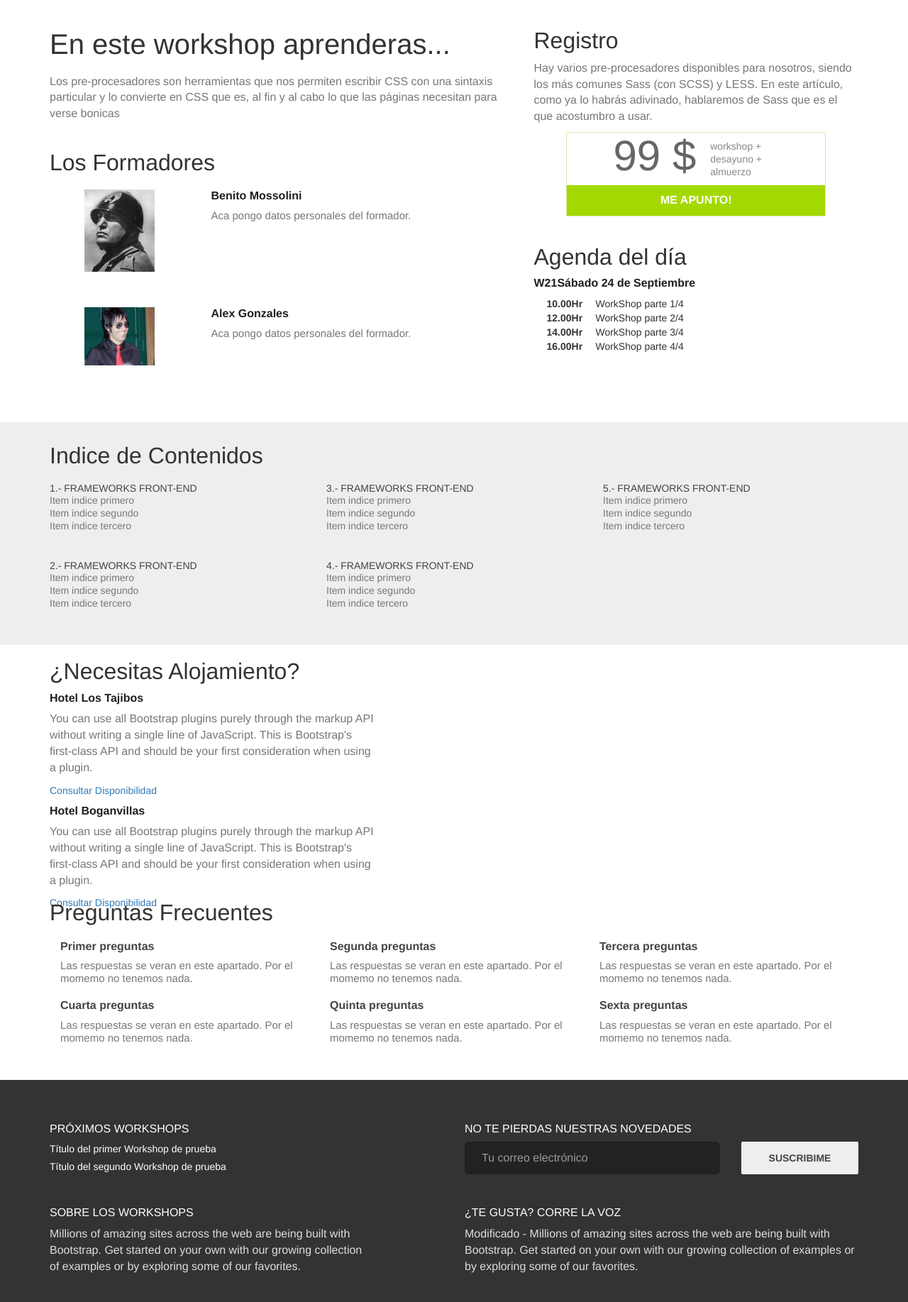
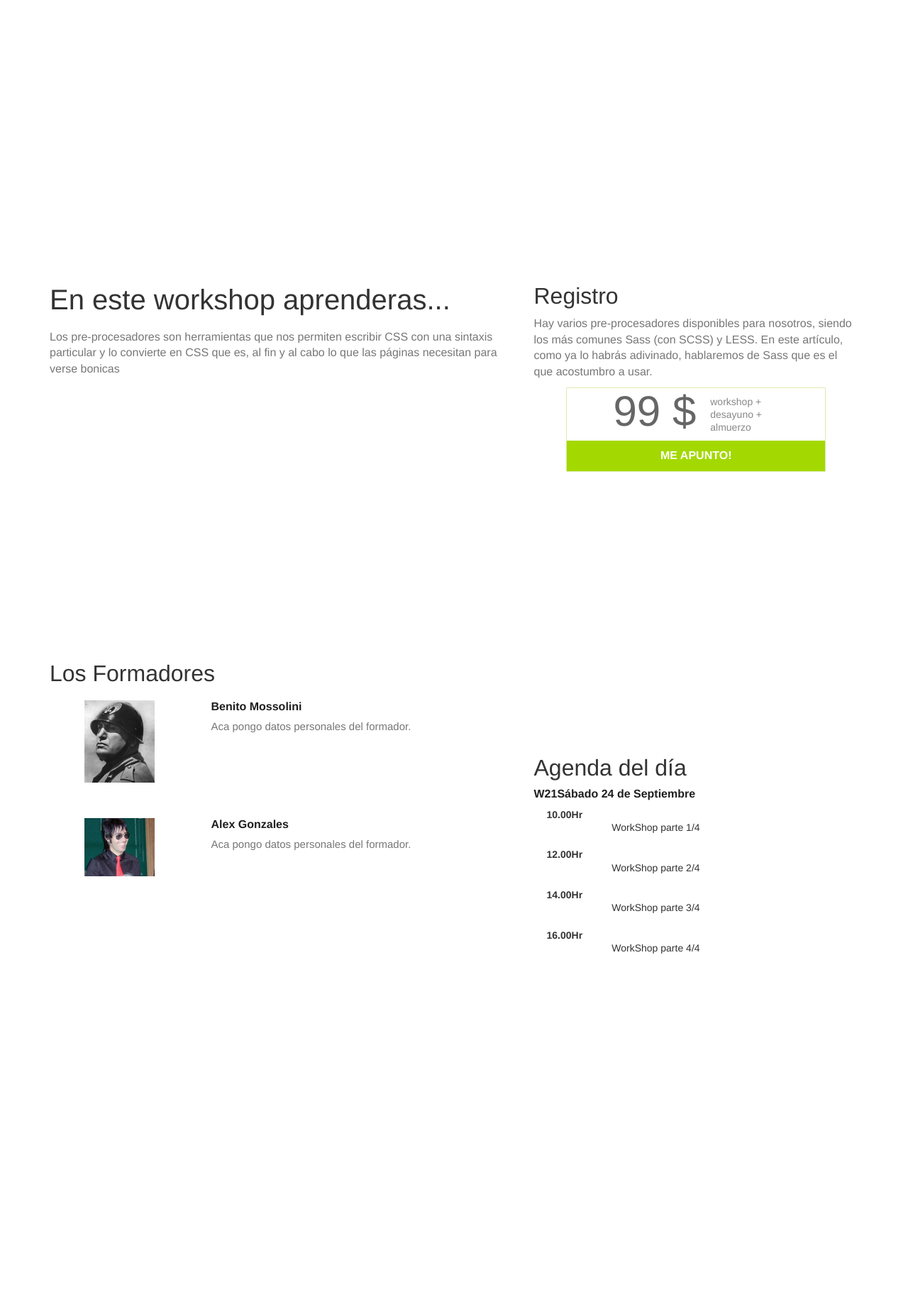
Before and after one commit to Emanuel589/practica_bootstrap, a PHP site: page /detail.php in a window 1280 px wide. Shown: the part 172-2007 px from the top of the page at 71% size. Run offline with PHP 8.4, Linux system fonts and the light colour scheme; some libraries are stand-ins or nearby versions.

Commit message:
adaptacion de la pagina detalle curso terminado de bootstrap 3

```diff
--- a/css/detail.css
+++ b/css/detail.css
@@ -5,7 +5,7 @@
 }
 
 section {
-	margin: 40px 0;
+	margin: 20px 0;
 }
 
 .detail h2,
@@ -17,14 +17,14 @@ section {
 
 .detail h2 {
 	color: fff;
-	font-size: 56px;
-	font-size: 5.6rem;
+	font-size: 36px;
+	font-size: 3.6rem;
 	font-weight: 200;
 }
 
 .detail h3 {
-	font-size: 32px;
-	font-size: 3.2rem;
+	font-size: 22px;
+	font-size: 2.2rem;
 }
 
 .detail h4 {
@@ -43,16 +43,19 @@ section {
 .detail dd {
 	float: left;
 	width: 70%;
-	padding-left: 4%;
-	margin-left: 0;
+	padding: 4%;
+	margin: 0 10% 0 5%;
 }
 
 #intro h3 {
 	margin: 0 0 20px 0;
-	font-size: 40px;
-	font-size: 4rem;
+	font-size: 26px;
+	font-size: 2.6rem;
 }
 
+.trainer {
+	text-align: center;
+}
 #trainer-list img {
 	display: block;
 	margin: 10px auto 0 auto;
@@ -148,7 +151,7 @@ section {
 }
 
 #table-of-contents ul {
-	margin: 0 0 40px 0;
+	margin: 0 0 15px 0;
 }
 
 #table-of-contents li {
@@ -162,22 +165,15 @@ section {
 }
 
 #location-info {
-	position: relative;
-	height: 300px;
 	margin-top: 0;
 }
 
 #map-canvas {
-	position: absolute;
-	top: 0;
-	left: 0;
 	width: 100%;
 	height: 300px;
 }
 
 #hotel-info {
-	height: 300px;
-
 	background-color: rgb(255,255,255);
 	background-color: rgba(255,255,255,0);
 	/* for IE8 -*/
@@ -195,3 +191,65 @@ section {
 	line-height: 18px;
 	line-height: 1.8rem;
 }
+
+/* Small devices (tablets, 768px and up)*/
+@media (min-width: 768px) {
+	section {
+		margin: 400px 0;
+	}
+
+	.detail h2 {
+		font-size: 48px;
+		font-size: 4.8rem;
+	}
+
+	.detail h3 {
+		font-size: 28px;
+		font-size: 2.8rem;
+	}
+
+	.#intro h3 {
+		font-size: 32px;
+		font-size: 3.2rem;
+	}
+
+	.trainer {
+		text-align: left;
+	}
+
+	#table-of-contents ul {
+	    margin: 0 0 40px 0;
+    }
+
+    #location-info {
+		position: relative;
+		height: 300px;
+	}
+
+	#map-canvas {
+		position: absolute;
+		top: 0;
+		left: 0;
+	}
+
+	#hotel-info {
+		height: 300px;
+	}
+}
+
+@media (min-width: 992px) {
+	.detail h2 {
+		font-size: 56px;
+	    font-size: 5.6rem;
+	}
+
+	.detail h3 {
+		font-size: 32px;
+		font-size: 3.2rem;
+	}
+
+	#intro h3 {
+		font-size: 40px;
+		font-size: 4rem;
+	}
+}
--- a/detail.php
+++ b/detail.php
@@ -20,7 +20,7 @@
        </header>
        <div class="container">
          <div class="row">
-           <div class="col-xs-7">
+           <div class="col-xs-12 col-sm-7">
              <section id="intro">
                <h3>En este workshop aprenderas...</h3>
                <p>Los pre-procesadores son herramientas que nos
@@ -30,26 +30,26 @@
              <section id="trainer-list">
                <h3>Los Formadores</h3>
                <div class="trainer row">
-                 <div class="col-xs-4">
+                 <div class="col-xs-12 col-sm-4">
                    <img src="img/Benito_Mussolini.jpg" width="50%" height= ="50%" alt="Benito Mossolini">
                  </div>
-                 <div class="col-xs-8">
+                 <div class="col-xs-12 col-sm-8">
                    <h4>Benito Mossolini</h4>
                    <p>Aca pongo datos personales del formador.</p>
                  </div>
                </div>
                <div class="trainer row">
-                 <div class="col-xs-4">
+                 <div class="col-xs-12 col-sm-4">
                    <img src="img/alex-gonzales.jpg" width="50%" height="50%" alt="Alex Gonzales">
                  </div>
-                 <div class="col-xs-8">
+                 <div class="col-xs-12 col-sm-8">
                    <h4>Alex Gonzales</h4>
                    <p>Aca pongo datos personales del formador.</p>
                  </div>
                </div>
              </section>
             </div>
-            <div class="col-xs-5">
+            <div class="col-xs-12 col-sm-5">
             <section id="registration">
                 <h3>Registro</h3>
                 <p>Hay varios pre-procesadores disponibles para nosotros, siendo los más comunes Sass (con SCSS) y LESS. En este artículo, como ya lo habrás adivinado, hablaremos de Sass que es el que acostumbro a usar.</p>
@@ -87,7 +87,7 @@
                 <div class="col-xs-12">
                   <h3>Indice de Contenidos</h3>
                 </div>
-                <div class="col-xs-4">
+                <div class="col-xs-12 col-sm-4">
                   <h4>1.- Frameworks Front-End</h4>
                   <ul>
                     <li>Item indice primero</li>
@@ -102,7 +102,7 @@
                     <li>Item indice tercero</li>
                   </ul>
                 </div>
-                <div class="col-xs-4">
+                <div class="col-xs-12 col-sm-4">
                    <h4>3.- Frameworks Front-End</h4>
                   <ul>
                     <li>Item indice primero</li>
@@ -116,7 +116,7 @@
                     <li>Item indice tercero</li>
                   </ul>
                 </div>
-                <div class="col-xs-4">
+                <div class="col-xs-12 col-sm-4">
                    <h4>5.- Frameworks Front-End</h4>
                    <ul>
                     <li>Item indice primero</li>
@@ -132,7 +132,7 @@
           <div id="map-canvas"></div>
           <div class="container">
             <div class="row">
-               <div id="hotel-info" class="col-xs-5">
+               <div id="hotel-info" class="col-xs-12 col-sm-5 col-sm-offset-2">
                   <h3>¿Necesitas Alojamiento?</h3>
                   <div class="hotel">
                      <h4>Hotel Los Tajibos</h4>
@@ -154,27 +154,28 @@
              <div class="row">
                 <div class="col-xs-12">
                    <h3>Preguntas Frecuentes</h3>
-                   <div class="col-xs-4">
+                   <div class="col-xs-12 col-sm-6 col-md-4">
                      <h4>Primer preguntas</h4>
                      <p>Las respuestas se veran en este apartado. Por el momemo no tenemos nada. </p>
                    </div>
-                   <div class="col-xs-4">
+                   <div class="col-xs-12 col-sm-6 col-md-4">
                      <h4>Segunda preguntas</h4>
                      <p>Las respuestas se veran en este apartado. Por el momemo no tenemos nada. </p>
                    </div>
-                   <div class="col-xs-4">
+                   <div class="col-xs-12 col-sm-6 col-md-4">
                      <h4>Tercera preguntas</h4>
                      <p>Las respuestas se veran en este apartado. Por el momemo no tenemos nada. </p>
                    </div>
-                   <div class="col-xs-4">
+                   <div class="col-xs-12 col-sm-6 col-md-4">
                      <h4>Cuarta preguntas</h4>
                      <p>Las respuestas se veran en este apartado. Por el momemo no tenemos nada. </p>
                    </div>
-                   <div class="col-xs-4">
+                   <div class="clearfix hidden-md hidden-lg"></div>
+                   <div class="col-xs-12 col-sm-6 col-md-4">
                      <h4>Quinta preguntas</h4>
                      <p>Las respuestas se veran en este apartado. Por el momemo no tenemos nada. </p>
                    </div>
-                   <div class="col-xs-4">
+                   <div class="col-xs-12 col-sm-6 col-md-4">
                      <h4>Sexta preguntas</h4>
                      <p>Las respuestas se veran en este apartado. Por el momemo no tenemos nada. </p>
                    </div>
```
